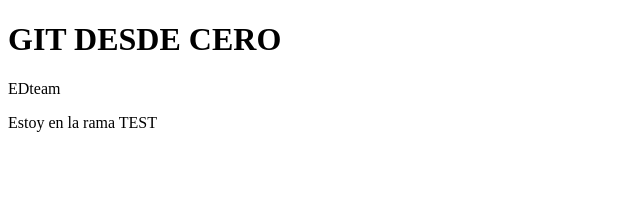
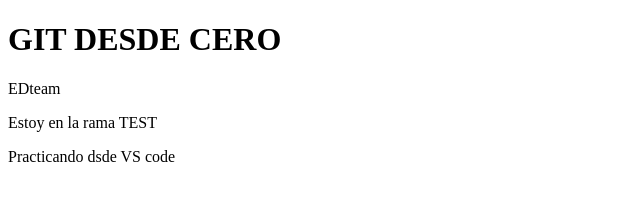
Before and after one commit to rafaelminaya/practicando-git, a plain HTML site: page index.html in a window 1280 px wide. Shown: the whole page, without its empty margins (0-640 px from the left). Drawn offline with Linux system fonts and the light colour scheme.

Commit message:
Primer commit desde VS code

```diff
--- a/index.html
+++ b/index.html
@@ -3,7 +3,7 @@
 <head>
     <meta charset="UTF-8">
     <meta name="viewport" content="width=device-width, initial-scale=1.0">
-    <title>Practicando con git</title>
+    <title>Practicando con git desde vs code</title>
 </head>
 <body>
     <h1>GIT DESDE CERO</h1>
@@ -11,5 +11,10 @@
     <section>
         <p>Estoy en la rama TEST</p>
     </section>
+    <div>
+        <p>
+            Practicando dsde VS code
+        </p>
+    </div>
 </body>
 </html>
```
Also changed, not shown: 1 other file.
